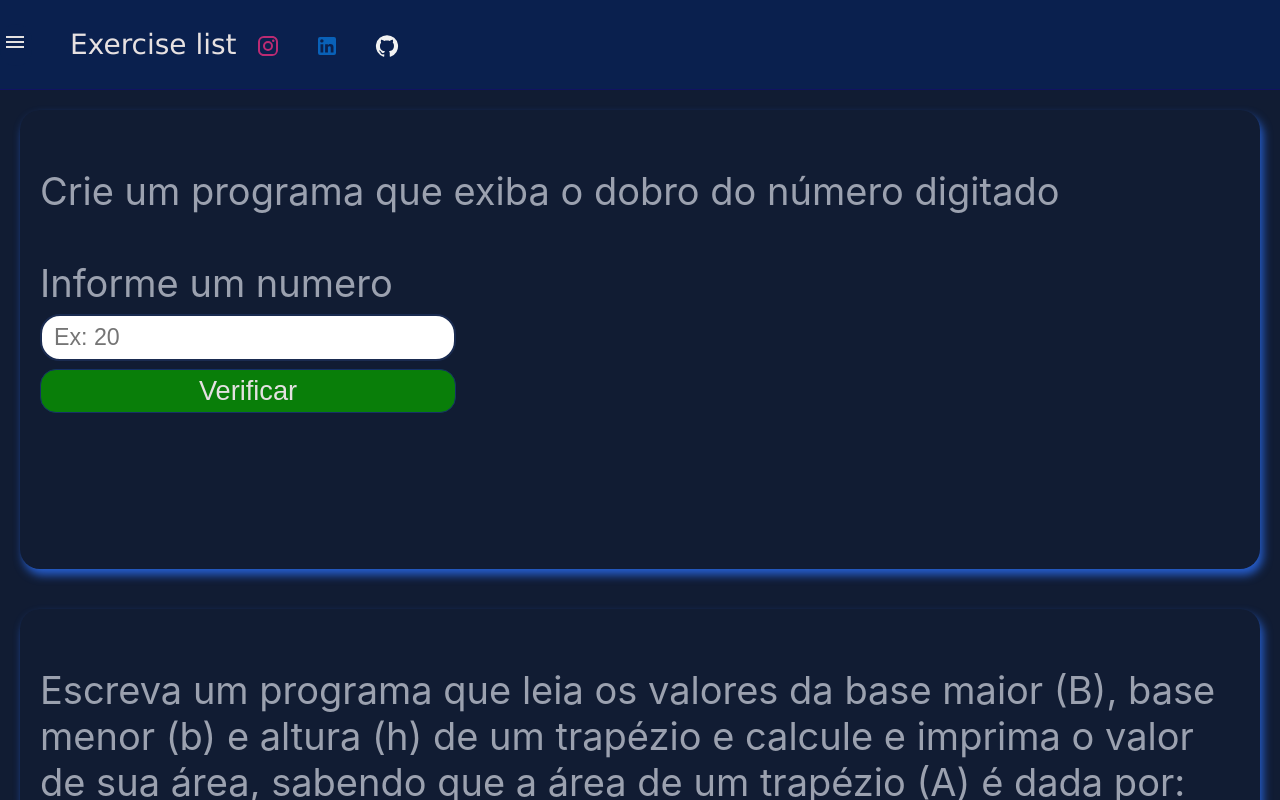
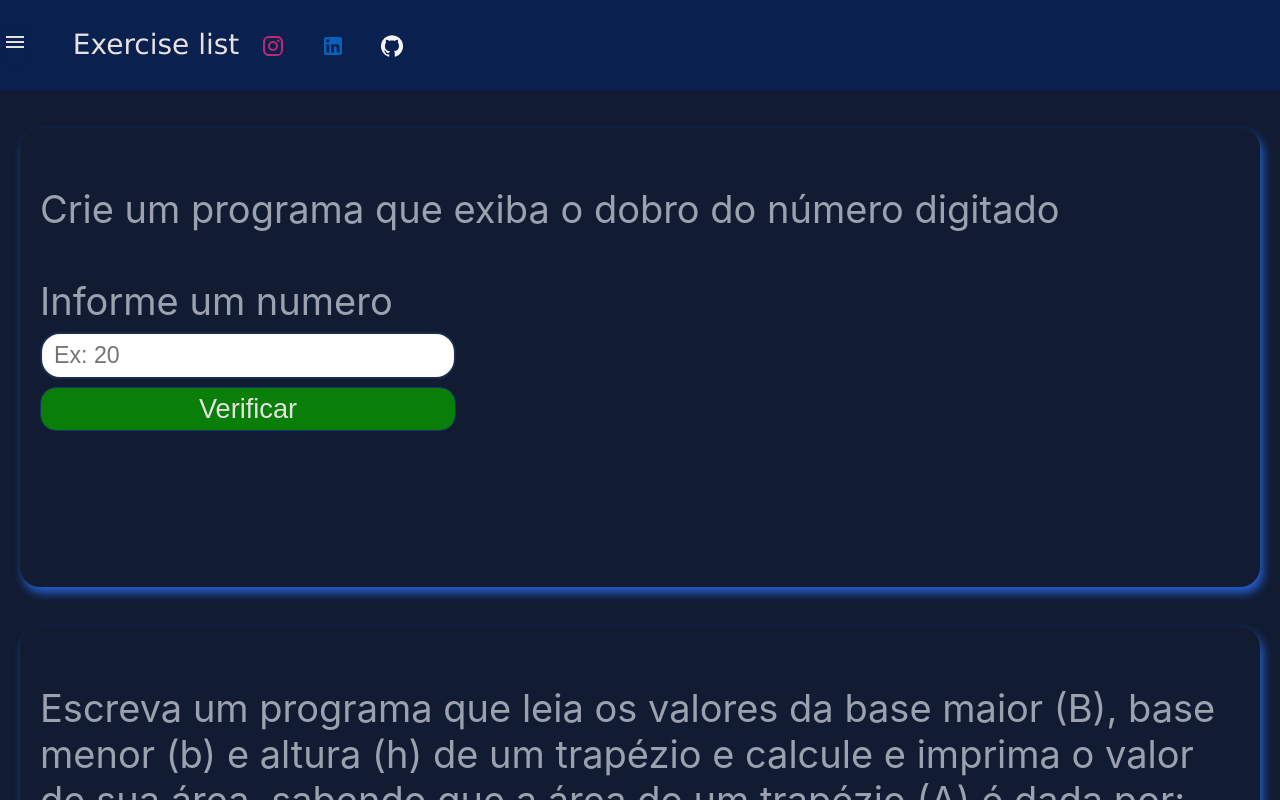
Before and after one commit to mateusdata/Exercise-list-react, a React (Create React App) app: page / in a window 1280 px wide. Shown: the top 800 px of the page. Built offline with nearby package versions, Linux system fonts and the light colour scheme.

Commit message:
Implementando o botão do menu

```diff
--- a/src/App.css
+++ b/src/App.css
@@ -13,8 +13,11 @@
   color: rgb(231, 225, 225);
   border-bottom: 1px solid rgb(18, 18, 99);
   font-family: 'Lucida Sans', 'Lucida Sans Regular', 'Lucida Grande', 'Lucida Sans Unicode', Geneva, Verdana, sans-serif;
-  gap: 0.5em;
+  gap: 0.6em;
   font-size: calc(4px + 3vmin);
+  position: fixed;
+  width: 100%;
+
 }
 #menu {
  margin-left: -2px;
@@ -23,13 +26,15 @@
   display: flex;
   flex-direction: column;
   text-align: left;
-  margin: 10px;
-  position: relative;
+  padding-bottom: 100vh;
+  margin: 90px 20px 20px 20px;
+  max-width: 30vh;
+
+
 }
 #botaoMenu{
   background-color: #0a204e ;
   border: none;
-
 }
 
 
--- a/src/App.jsx
+++ b/src/App.jsx
@@ -25,6 +25,7 @@ function App() {
     else{
       setMenu(true);
     }
+
 
   }
   return (
--- a/src/componets/sequencial/dobro/app.css
+++ b/src/componets/sequencial/dobro/app.css
@@ -4,6 +4,7 @@
     text-align: left;
     padding: 20px;
     box-shadow: 3px 6px 10px #265ece;
+    margin-top: 16vh;
 }
 
 form{
```
